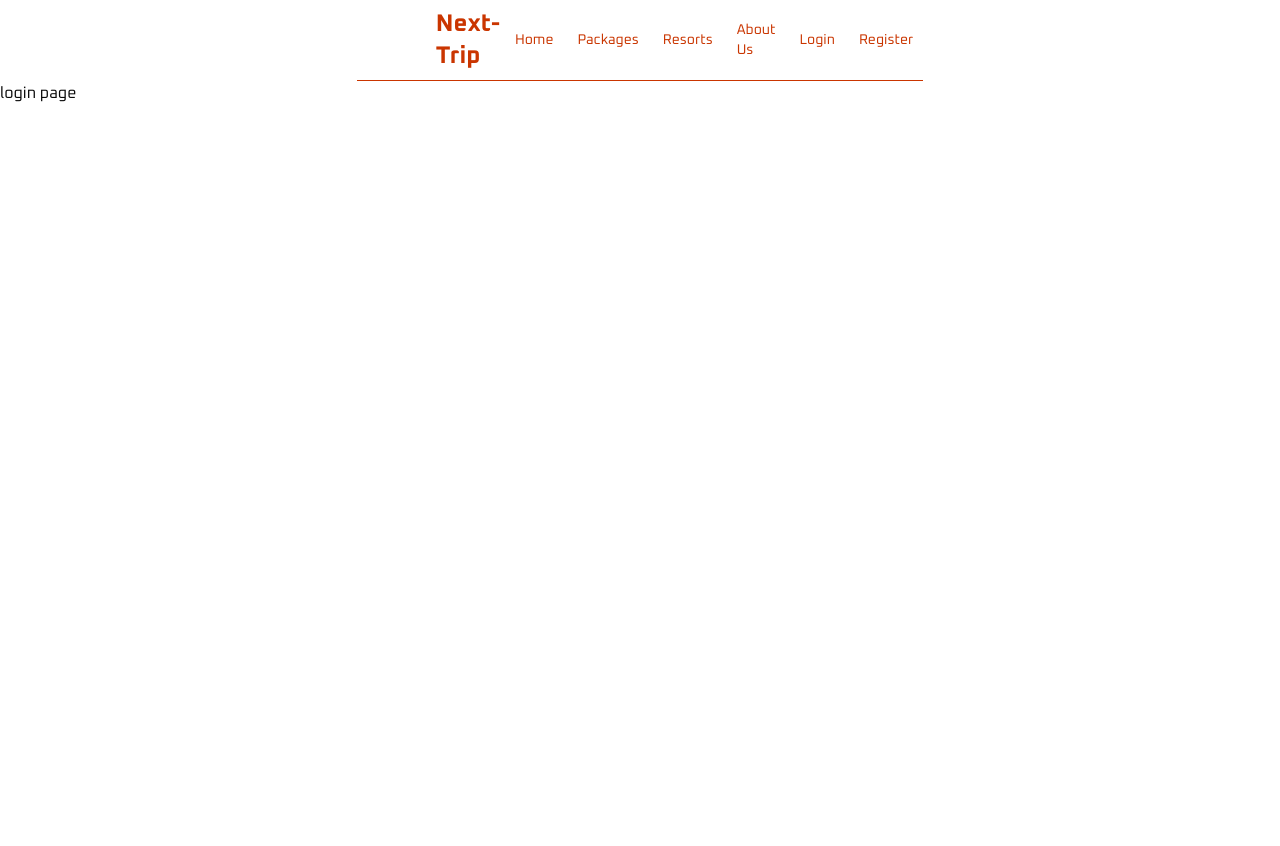
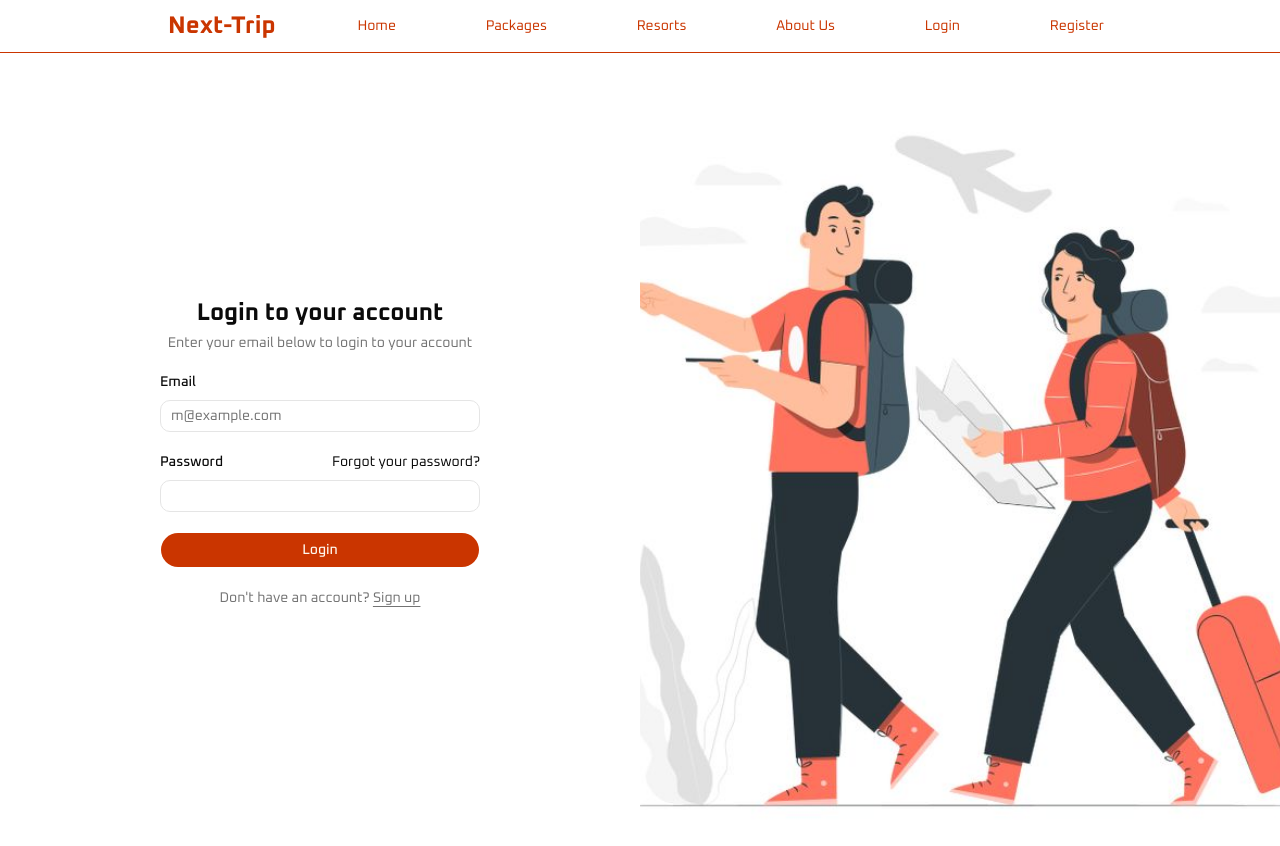
Before and after one commit to ItsMoumita/Next-trip, a Next.js app: page /login in a window 1280 px wide. Shown: the top 846 px of the page. Before the commit the page ends 800 px from the top, so only its background shows below. Built offline with nearby package versions, Linux system fonts and the light colour scheme.

Commit message:
login register design from shadcn

```diff
--- /dev/null
+++ b/app/Components/login-form.tsx
@@ -0,0 +1,55 @@
+import { cn } from "cn";
+
+import { Button } from "@/components/ui/button";
+import {
+  Field,
+  FieldDescription,
+  FieldGroup,
+  FieldLabel,
+} from "@/components/ui/field";
+import { Input } from "@/components/ui/input";
+
+export function LoginForm({
+  className,
+  ...props
+}: React.ComponentProps<"form">) {
+  return (
+    <form className={cn("flex flex-col gap-6", className)} {...props}>
+      <FieldGroup>
+        <div className="flex flex-col items-center gap-1 text-center">
+          <h1 className="text-2xl font-bold">Login to your account</h1>
+          <p className="text-sm text-balance text-muted-foreground">
+            Enter your email below to login to your account
+          </p>
+        </div>
+        <Field>
+          <FieldLabel htmlFor="email">Email</FieldLabel>
+          <Input id="email" type="email" placeholder="m@example.com" required />
+        </Field>
+        <Field>
+          <div className="flex items-center">
+            <FieldLabel htmlFor="password">Password</FieldLabel>
+            <a
+              href="#"
+              className="ml-auto text-sm underline-offset-4 hover:underline"
+            >
+              Forgot your password?
+            </a>
+          </div>
+          <Input id="password" type="password" required />
+        </Field>
+        <Field>
+          <Button type="submit">Login</Button>
+        </Field>
+        <Field>
+          <FieldDescription className="text-center">
+            Don&apos;t have an account?{" "}
+            <a href="/signup" className="underline underline-offset-4">
+              Sign up
+            </a>
+          </FieldDescription>
+        </Field>
+      </FieldGroup>
+    </form>
+  );
+}
--- a/app/Components/navbar.tsx
+++ b/app/Components/navbar.tsx
@@ -53,8 +53,8 @@ export function Navbar() {
     <NavigationMenu
       className={
         isHomePage
-          ? "absolute! inset-x-0 top-0 z-50 max-w-full!  mx-auto bg-transparent text-white border-b border-primary"
-          : "max-w-full! mx-auto border-b border-primary text-primary"
+          ? "absolute! inset-x-0 top-0 z-50 w-full! max-w-none bg-transparent text-white border-b border-primary"
+          : "w-full! max-w-none border-b border-primary text-primary"
       }
     >
       <NavigationMenuList className="lg:max-w-3/4 mx-auto flex flex-row items-center justify-between gap-2 p-2">
--- a/app/Components/signup-form.tsx
+++ b/app/Components/signup-form.tsx
@@ -0,0 +1,60 @@
+import { Button } from "@/components/ui/button";
+import {
+  Field,
+  FieldDescription,
+  FieldGroup,
+  FieldLabel,
+} from "@/components/ui/field";
+import { Input } from "@/components/ui/input";
+import { cn } from "cn";
+
+export function SignupForm({
+  className,
+  ...props
+}: React.ComponentProps<"form">) {
+  return (
+    <form className={cn("flex flex-col gap-6", className)} {...props}>
+      <FieldGroup>
+        <div className="flex flex-col items-center gap-1 text-center">
+          <h1 className="text-2xl font-bold">Create your account</h1>
+          <p className="text-sm text-balance text-muted-foreground">
+            Fill in the form below to create your account
+          </p>
+        </div>
+        <Field>
+          <FieldLabel htmlFor="name">Full Name</FieldLabel>
+          <Input id="name" type="text" placeholder="John Doe" required />
+        </Field>
+        <Field>
+          <FieldLabel htmlFor="email">Email</FieldLabel>
+          <Input id="email" type="email" placeholder="m@example.com" required />
+          <FieldDescription>
+            We&apos;ll use this to contact you. We will not share your email
+            with anyone else.
+          </FieldDescription>
+        </Field>
+        <Field>
+          <FieldLabel htmlFor="password">Password</FieldLabel>
+          <Input id="password" type="password" required />
+          <FieldDescription>
+            Must be at least 8 characters long.
+          </FieldDescription>
+        </Field>
+        <Field>
+          <FieldLabel htmlFor="confirm-password">Confirm Password</FieldLabel>
+          <Input id="confirm-password" type="password" required />
+          <FieldDescription>Please confirm your password.</FieldDescription>
+        </Field>
+        <Field>
+          <Button type="submit">Create Account</Button>
+        </Field>
+
+        <Field>
+          <FieldDescription className="px-6 text-center">
+            Already have an account? <a href="/login">Sign in</a>
+          </FieldDescription>
+        </Field>
+      </FieldGroup>
+    </form>
+  );
+}
--- a/app/login/page.tsx
+++ b/app/login/page.tsx
@@ -1,5 +1,27 @@
+import Image from "next/image";
+import sideImage from "../assets/signup.jpeg";
+import { LoginForm } from "../Components/login-form";
+
 const login = () => {
-  return <div>login page</div>;
+  return (
+    <div className="grid min-h-svh lg:grid-cols-2">
+      <div className="flex flex-col gap-4 p-6 md:p-10">
+        <div className="flex flex-1 items-center justify-center">
+          <div className="w-full max-w-xs">
+            <LoginForm />
+          </div>
+        </div>
+      </div>
+      <div className="relative hidden bg-muted lg:block">
+        <Image
+          fill
+          src={sideImage}
+          alt="Image"
+          className="absolute inset-0 h-full w-full object-cover dark:brightness-[0.2] dark:grayscale"
+        />
+      </div>
+    </div>
+  );
 };
 
 export default login;
--- a/app/signup/page.tsx
+++ b/app/signup/page.tsx
@@ -1,17 +1,10 @@
-import { GalleryVerticalEnd } from "lucide-react";
+import Image from "next/image";
+import sideImage from "../assets/signup.jpeg";
 import { SignupForm } from "../Components/signup-form";
 const signup = () => {
   return (
-    <div className="grid min-h-svh lg:grid-cols-2">
+    <div className="w-full! mx-auto grid min-h-svh lg:grid-cols-2">
       <div className="flex flex-col gap-4 p-6 md:p-10">
-        <div className="flex justify-center gap-2 md:justify-start">
-          <a href="#" className="flex items-center gap-2 font-medium">
-            <div className="flex size-6 items-center justify-center rounded-md bg-primary text-primary-foreground">
-              <GalleryVerticalEnd className="size-4" />
-            </div>
-            Acme Inc.
-          </a>
-        </div>
         <div className="flex flex-1 items-center justify-center">
           <div className="w-full max-w-xs">
             <SignupForm />
@@ -19,8 +12,9 @@ const signup = () => {
         </div>
       </div>
       <div className="relative hidden bg-muted lg:block">
-        <img
-          src="/placeholder.svg"
+        <Image
+          fill
+          src={sideImage}
           alt="Image"
           className="absolute inset-0 h-full w-full object-cover dark:brightness-[0.2] dark:grayscale"
         />
```
Also changed, not shown: app/assets/signup.jpeg (added).
